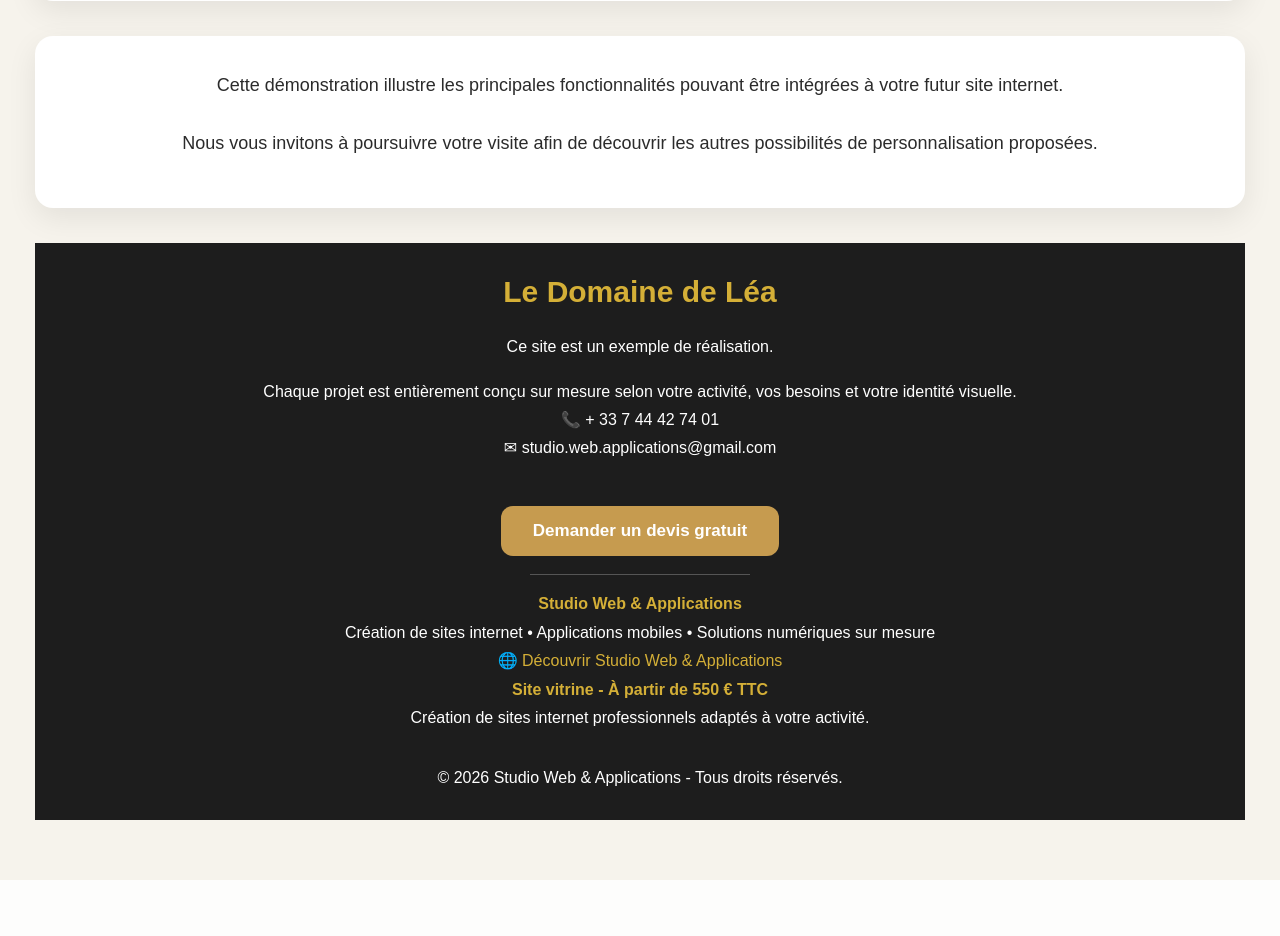
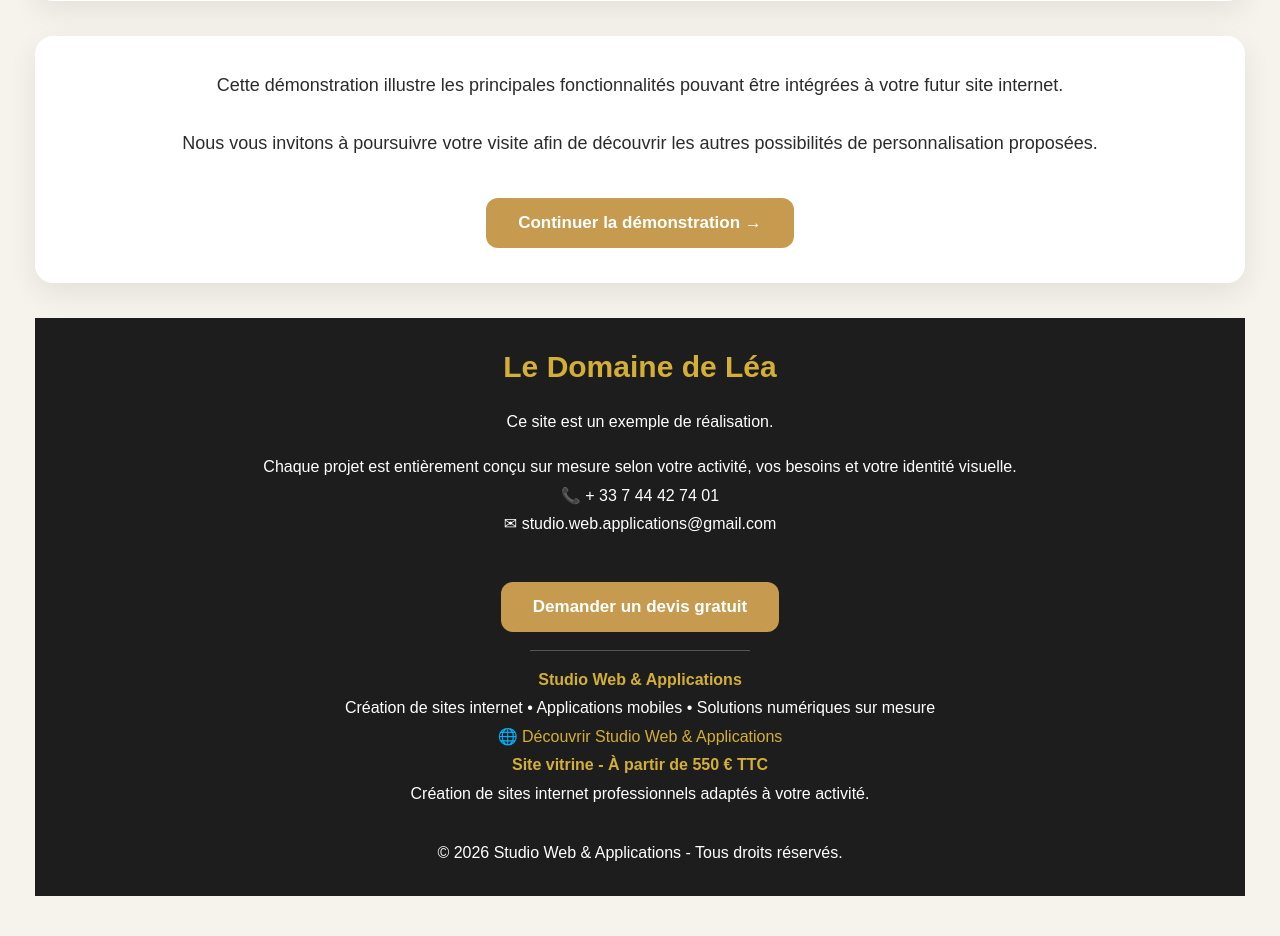
Before and after one commit to MSEDIT-1304/demo-le-domaine-de-lea, a Flask app: page /reservation in a window 1280 px wide. Shown: the part 3740-4676 px from the top of the page. Before the commit the page ends 4620 px from the top, so only its background shows below. Run offline with Flask 3, Linux system fonts and the light colour scheme.

Commit message:
Update reservation.html

```diff
--- a/templates/reservation.html
+++ b/templates/reservation.html
@@ -164,6 +164,18 @@ Nous vous invitons à poursuivre votre visite afin de découvrir les autres poss
 
 </p>
 
+<br>
+
+<div style="text-align:center;">
+
+<a href="/supplements">
+    <button>
+        Continuer la démonstration →
+    </button>
+</a>
+
+</div>
+
 </div>
 
 <footer>
```
